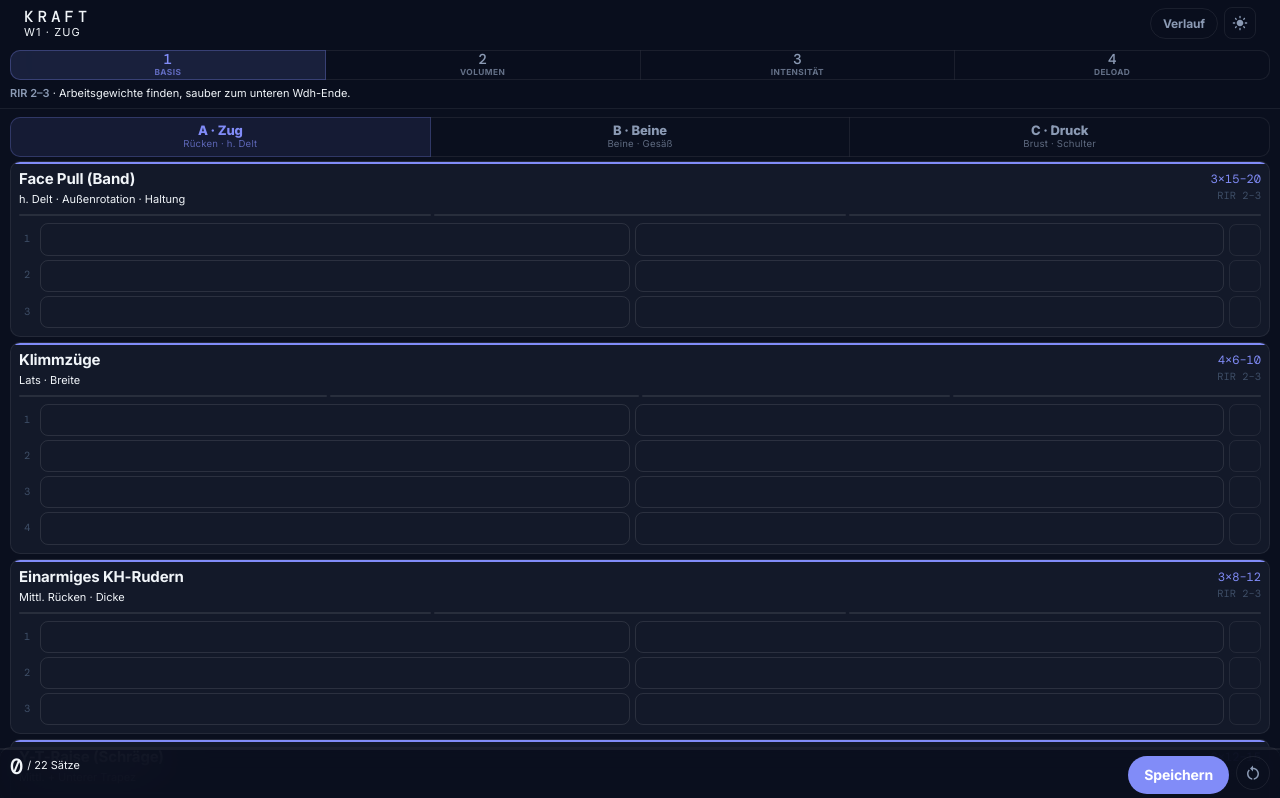
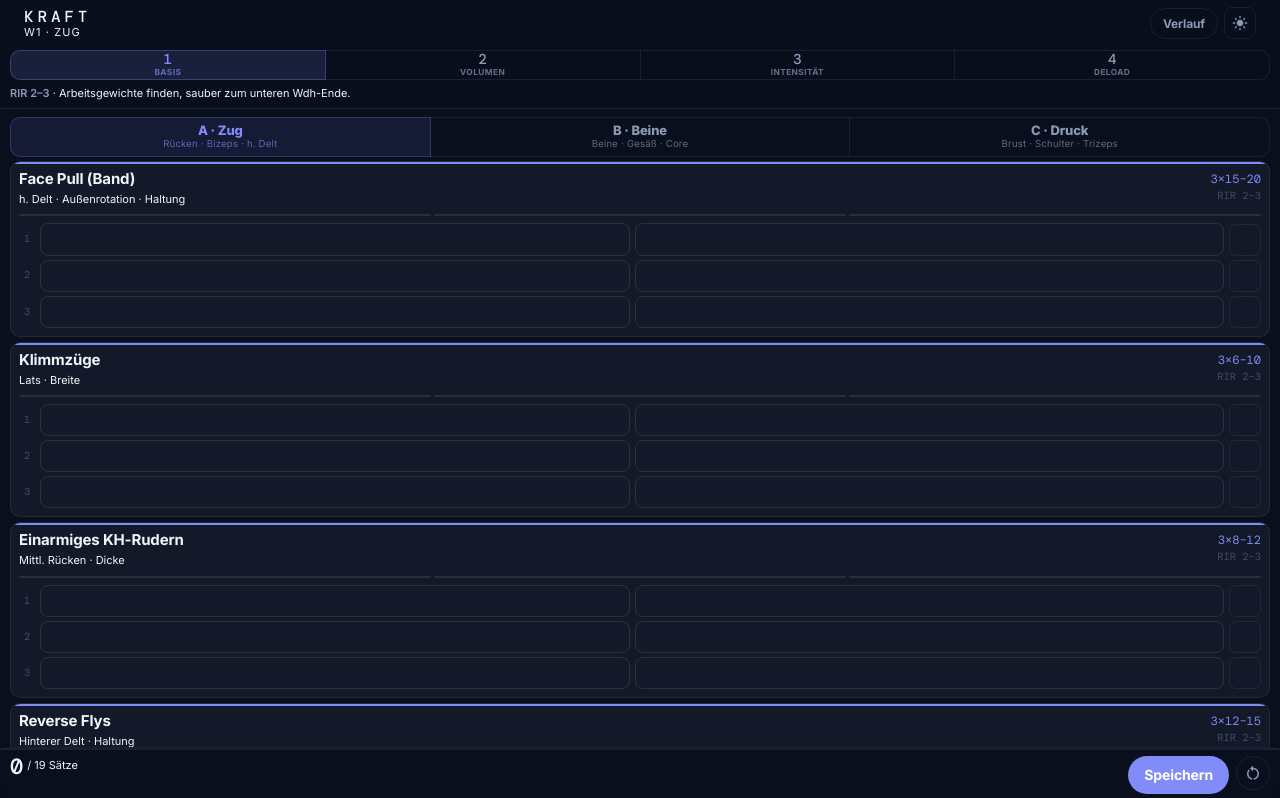
Before and after one commit to AhmedBenJaballah/Kraft-Training, a React (Vite) app: page / in a window 1280 px wide. Shown: the top 798 px of the page. Built offline with nearby package versions, Linux system fonts and the light colour scheme.

Commit message:
adjust plan

```diff
--- a/src/data/plan.js
+++ b/src/data/plan.js
@@ -1,44 +1,48 @@
 export const PLAN = {
   A: {
     label: 'Zug',
-    sub: 'Rücken · h. Delt',
+    sub: 'Rücken · Bizeps · h. Delt',
     accent: '#818CF8',
     ex: [
-      { id: 'facepull', name: 'Face Pull (Band)',      region: 'h. Delt · Außenrotation · Haltung', sets: 3, reps: '15–20'    },
-      { id: 'pullup',   name: 'Klimmzüge',             region: 'Lats · Breite',                     sets: 4, reps: '6–10'     },
-      { id: 'row',      name: 'Einarmiges KH-Rudern',  region: 'Mittl. Rücken · Dicke',             sets: 3, reps: '8–12'     },
-      { id: 'yt',       name: 'Y-T-Raise (Schräge)',   region: 'Mittl. + Unterer Trapez',           sets: 2, reps: '12–15'    },
-      { id: 'rdelt',    name: 'Reverse Flys',           region: 'Hinterer Delt · Haltung',           sets: 3, reps: '12–15'    },
-      { id: 'icurl',    name: 'Schrägbank-Curls',       region: 'Bizeps · Peak',                     sets: 3, reps: '10–12'    },
-      { id: 'hcurl',    name: 'Hammer-Curls',           region: 'Brachialis · Unterarm',             sets: 2, reps: '10–12'    },
-      { id: 'core',     name: 'Seitstütz + Pallof',     region: 'Core · Anti-Rotation',              sets: 2, reps: '30–45 s'  },
+      // Face Pull zuerst → Schulter aufwärmen + Haltungsmuster setzen
+      { id: 'facepull', name: 'Face Pull (Band)',      region: 'h. Delt · Außenrotation · Haltung', sets: 3, reps: '15–20'   },
+      { id: 'pullup',   name: 'Klimmzüge',             region: 'Lats · Breite',                     sets: 3, reps: '6–10'    }, // ✅ 4→3 Sätze
+      { id: 'row',      name: 'Einarmiges KH-Rudern',  region: 'Mittl. Rücken · Dicke',             sets: 3, reps: '8–12'    },
+      { id: 'rdelt',    name: 'Reverse Flys',           region: 'Hinterer Delt · Haltung',           sets: 3, reps: '12–15'   },
+      // ❌ Y-T-Raise raus → Überschneidung mit Face Pull
+      { id: 'icurl',    name: 'Schrägbank-Curls',       region: 'Bizeps · Peak',                     sets: 3, reps: '10–12'   },
+      { id: 'hcurl_a',  name: 'Hammer-Curls',           region: 'Brachialis · Unterarm',             sets: 2, reps: '10–12'   },
+      { id: 'core_a',   name: 'Seitstütz + Pallof',     region: 'Core · Anti-Rotation',              sets: 2, reps: '30–45 s' },
     ]
   },
   B: {
     label: 'Beine',
-    sub: 'Beine · Gesäß',
+    sub: 'Beine · Gesäß · Core',
     accent: '#34D399',
     ex: [
-      { id: 'goblet',  name: 'Goblet Squat',           region: 'Quadrizeps · Gesäß',                sets: 3, reps: '10–15'    },
-      { id: 'bsplit',  name: 'Bulgar. Kniebeugen',     region: 'Quads · Gesäß · unilateral',        sets: 3, reps: '8–12/Seite' },
-      { id: 'hthrust', name: 'KH-Hüftstrecken',        region: 'Gesäß · Ischiokrurale',             sets: 3, reps: '10–15'    },
-      { id: 'rdl',     name: 'KH-Rumän. Kreuzheben',  region: 'Hamstrings · Gesäß',                sets: 3, reps: '10–12'    },
-      { id: 'calf',    name: 'Wadenheben (KH)',         region: 'Wadenmuskel',                       sets: 3, reps: '15–20'    },
-      { id: 'deadbug', name: 'Dead Bug',                region: 'Tiefer Core · Lendenstabilität',    sets: 2, reps: '6–8/Seite' },
-      { id: 'splb',    name: 'Seitstütz (lang)',        region: 'Laterale Wirbelsäulen-Stabilität',  sets: 2, reps: '30–45 s'  },
+      { id: 'goblet',   name: 'Goblet Squat',          region: 'Quadrizeps · Gesäß',                sets: 3, reps: '10–15'    },
+      // ❌ KH-Hüftstrecken raus → RDL trifft dieselbe Gruppe, mit mehr Dehnung
+      { id: 'rdl',      name: 'KH-Rumän. Kreuzheben',  region: 'Hamstrings · Gesäß',                sets: 3, reps: '10–12'    },
+      { id: 'hcurl_b',  name: 'Hammer-Curls',           region: 'Brachialis · Bizeps · 2× Freq.',   sets: 2, reps: '10–12'    }, // ✅ ID-Fix
+      { id: 'deadbug',  name: 'Dead Bug',               region: 'Tiefer Core · Lendenstabilität',   sets: 2, reps: '6–8/Seite'},
+      { id: 'splb',     name: 'Seitstütz (lang)',       region: 'Laterale Wirbelsäulenstabilität',   sets: 2, reps: '30–45 s'  },
     ]
   },
   C: {
     label: 'Druck',
-    sub: 'Brust · Schulter',
+    sub: 'Brust · Schulter · Trizeps',
     accent: '#F59E0B',
     ex: [
-      { id: 'incline',  name: 'Schrägbank-KH-Drücken', region: 'Obere Brust',                       sets: 3, reps: '8–12'     },
-      { id: 'lat',      name: 'Seitheben',               region: 'Seitl. Delt · Schulterbreite',     sets: 4, reps: '12–15'    },
-      { id: 'tri',      name: 'Überkopf-KH-Extension',  region: 'Trizeps · langer Kopf',            sets: 3, reps: '10–15'    },
-      { id: 'kickback', name: 'Trizeps-Kickback',        region: 'Trizeps · lateraler Kopf',         sets: 2, reps: '12–15'    },
-      { id: 'fp2',      name: 'Face Pull (Band)',         region: 'h. Delt · Balance zum Drücken',    sets: 2, reps: '15–20'    },
-      { id: 'plank',    name: 'Plank',                   region: 'Core · anteriore Stabilität',      sets: 3, reps: '30–45 s'  },
+      { id: 'incline',    name: 'Schrägbank-KH-Drücken', region: 'Obere Brust',                     sets: 3, reps: '8–12'    },
+      { id: 'flat',       name: 'Flachbank-KH-Drücken',  region: 'Mittlere Brust',                  sets: 3, reps: '8–12'    },
+      { id: 'dips',       name: 'Dips vorgebeugt',        region: 'Untere Brust + Trizeps',          sets: 3, reps: '8–12'    },
+      { id: 'fly',        name: 'KH-Flys',                region: 'Brust · Dehnung',                 sets: 2, reps: '12–15'   },
+      { id: 'ohp',        name: 'KH-Schulterdrücken',    region: 'Vorderer Delt',                   sets: 3, reps: '8–12'    },
+      { id: 'lat',        name: 'Seitheben',              region: 'Seitl. Delt · Schulterbreite',    sets: 3, reps: '12–15'   }, // ✅ 4→3 Sätze
+      { id: 'tri',        name: 'Überkopf-KH-Extension', region: 'Trizeps · langer Kopf',           sets: 3, reps: '10–15'   },
+      // ❌ Kickback raus → Trizeps durch Dips + Extension abgedeckt
+      // ❌ Plank raus → Core durch Tag A + B abgedeckt
+      { id: 'facepull_c', name: 'Face Pull (Band)',       region: 'h. Delt · Balance nach Drücken',  sets: 2, reps: '15–20'   },
     ]
   }
 };
```
